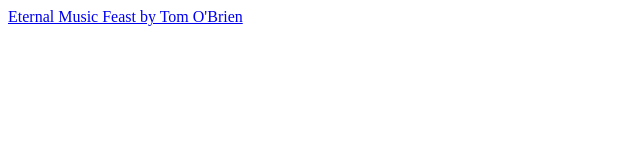
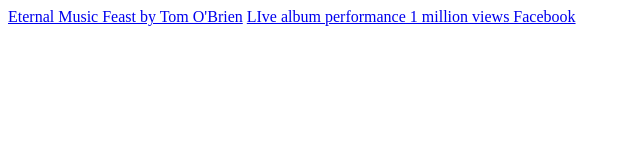
Before and after one commit to tomobrienmusic/site, a plain HTML site: page index.html in a window 1280 px wide. Shown: the whole page, without its empty margins (0-640 px from the left). Drawn offline with Linux system fonts and the light colour scheme.

Commit message:
added link fb

```diff
--- a/index.html
+++ b/index.html
@@ -8,5 +8,6 @@
 </head>
 <body>
     <a href="https://soundcloud.com/user-141525098/sets/eternal-music-feast">Eternal Music Feast by Tom O'Brien</a>
+    <a href="https://www.facebook.com/Tomobrienmusic/videos/654238566548323">LIve album performance 1 million views Facebook</a>
 </body>
 </html>
```
